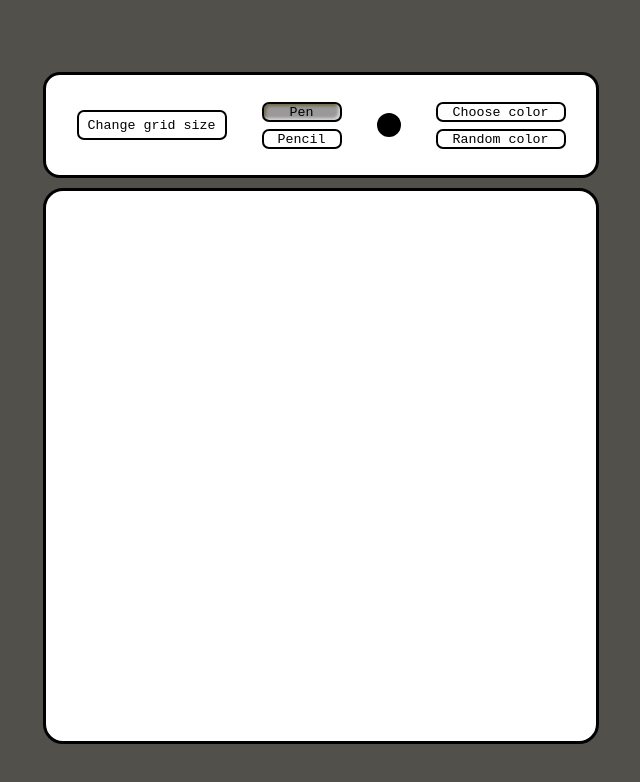
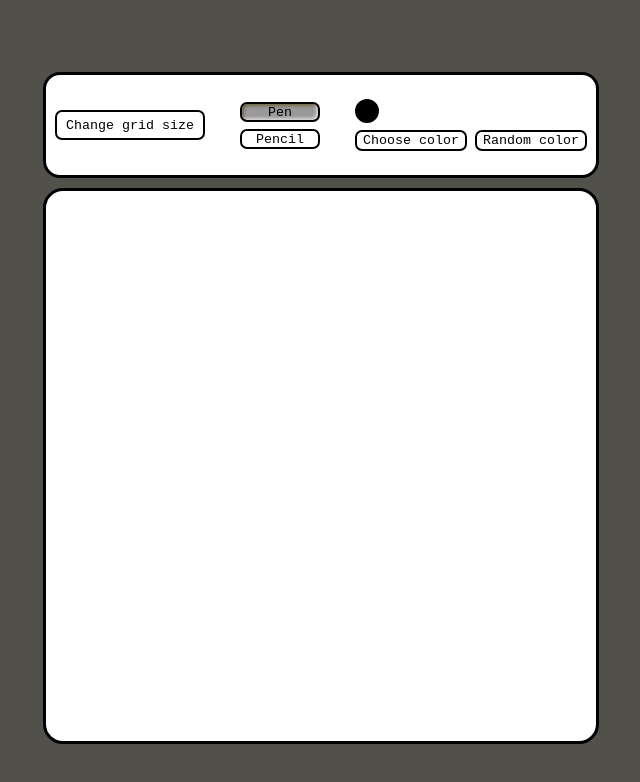
Before and after one commit to KondraShar/Etch-a-Sketch, a plain HTML site: page index.html in a window 1280 px wide. Shown: the whole page, without its empty margins (319-959 px from the left). Drawn offline with Linux system fonts and the light colour scheme.

Commit message:
Restructure colors div for better UI

```diff
--- a/index.html
+++ b/index.html
@@ -17,9 +17,9 @@
                 <button class="pencil-btn btn">Pencil</button>
             </div>
 
+            <div class="colors">
                 <div id="color-indicator"></div>
-
-            <div class="colors">
+                <div class="color-actions">
                     <button class="choose-color-btn btn">Choose color</button>
                     <div class="dropdown-menu">
                         <button class="colorSel btn">black</button>
@@ -34,6 +34,8 @@
                     </div>
                 <button class="random-color-btn btn">Random color</button>
                 </div>
+
+            </div>
         </div>
 
         <div class="game">
```
Lines whose indentation alone changed are shown as unchanged.
